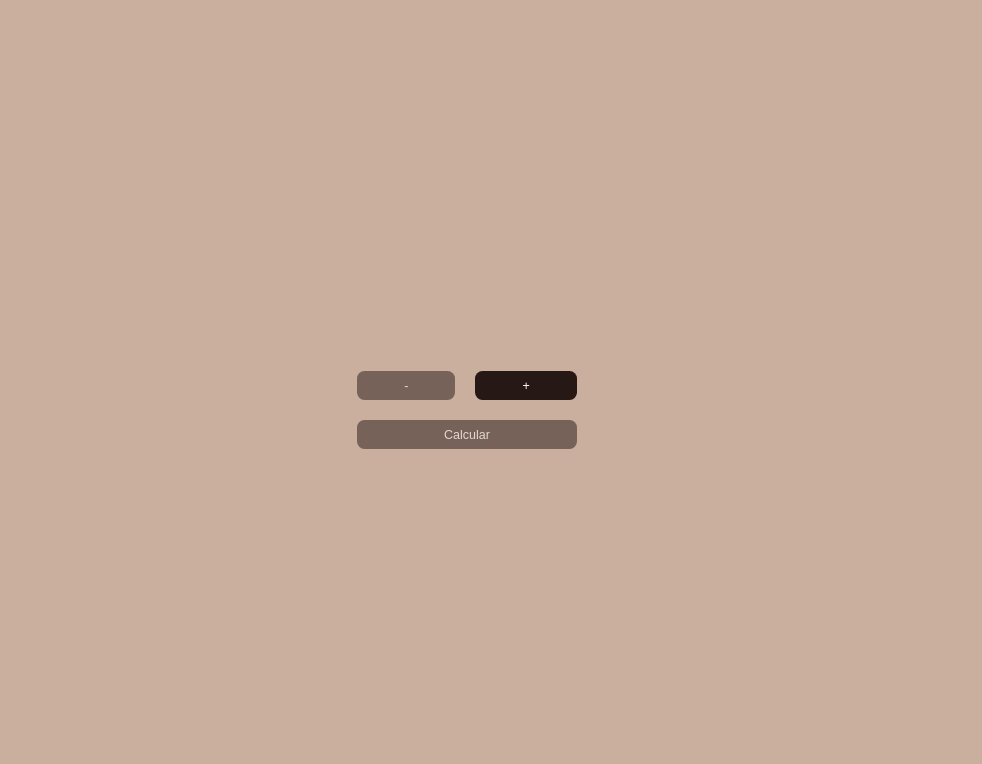
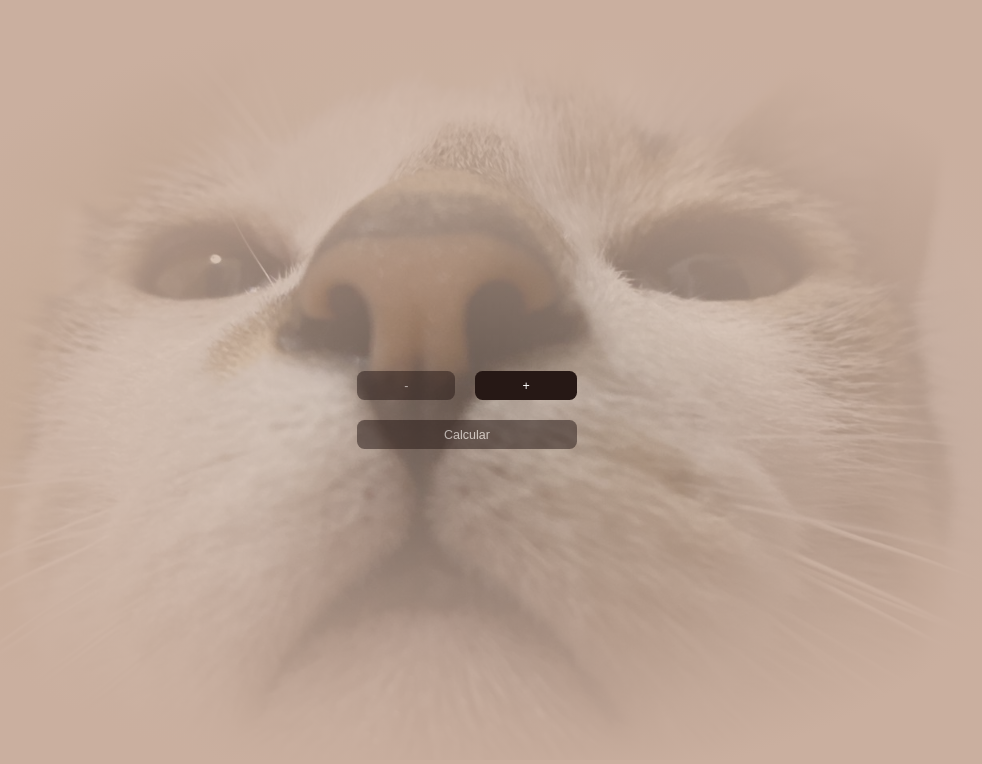
Before and after one commit to jcouth/lele-calculadora-pf, a React (Create React App) app: page / in a window 1280 px wide. Shown: the top 764 px of the page, without its empty margins (173-1155 px from the left). Built offline with nearby package versions, Linux system fonts and the light colour scheme.

Commit message:
feat: add peter background

```diff
--- a/src/styles.ts
+++ b/src/styles.ts
@@ -1,4 +1,6 @@
 import styled from 'styled-components';
+
+import PeterJPG from './assets/peter.jpg';
 
 export const Container = styled.div`
   display: flex;
@@ -6,10 +8,49 @@ export const Container = styled.div`
   justify-content: center;
   align-items: center;
 
-  width: 100vw;
-  height: 100vh;
+  position: relative;
 
-  background: #caaf9f;
+  padding: 16rem;
+
+  width: 100%;
+  min-height: 100vh;
+
+  background-color: #caaf9f;
+
+  &::before {
+    content: '';
+    position: absolute;
+    top: 0;
+    left: 0;
+
+    width: 100%;
+    height: 100%;
+
+    background-image: ${`url(${PeterJPG})`};
+    background-size: contain;
+    background-position: center;
+    background-repeat: no-repeat;
+
+    opacity: 0.5;
+    pointer-events: none;
+  }
+
+  &::after {
+    content: '';
+    position: absolute;
+    top: 0;
+    left: 0;
+
+    width: 100%;
+    height: 100%;
+
+    background: radial-gradient(
+      ellipse at center,
+      rgba(255, 255, 255, 0) 0%,
+      #caaf9f 70%,
+      #caaf9f 100%
+    );
+  }
 `;
 
 export const Title = styled.p`
@@ -19,6 +60,8 @@ export const Title = styled.p`
 export const Form = styled.form.attrs({
   autoComplete: 'off',
 })`
+  z-index: 1;
+
   display: grid;
   grid-template-rows: repeat(2, auto);
   row-gap: 2rem;
```
